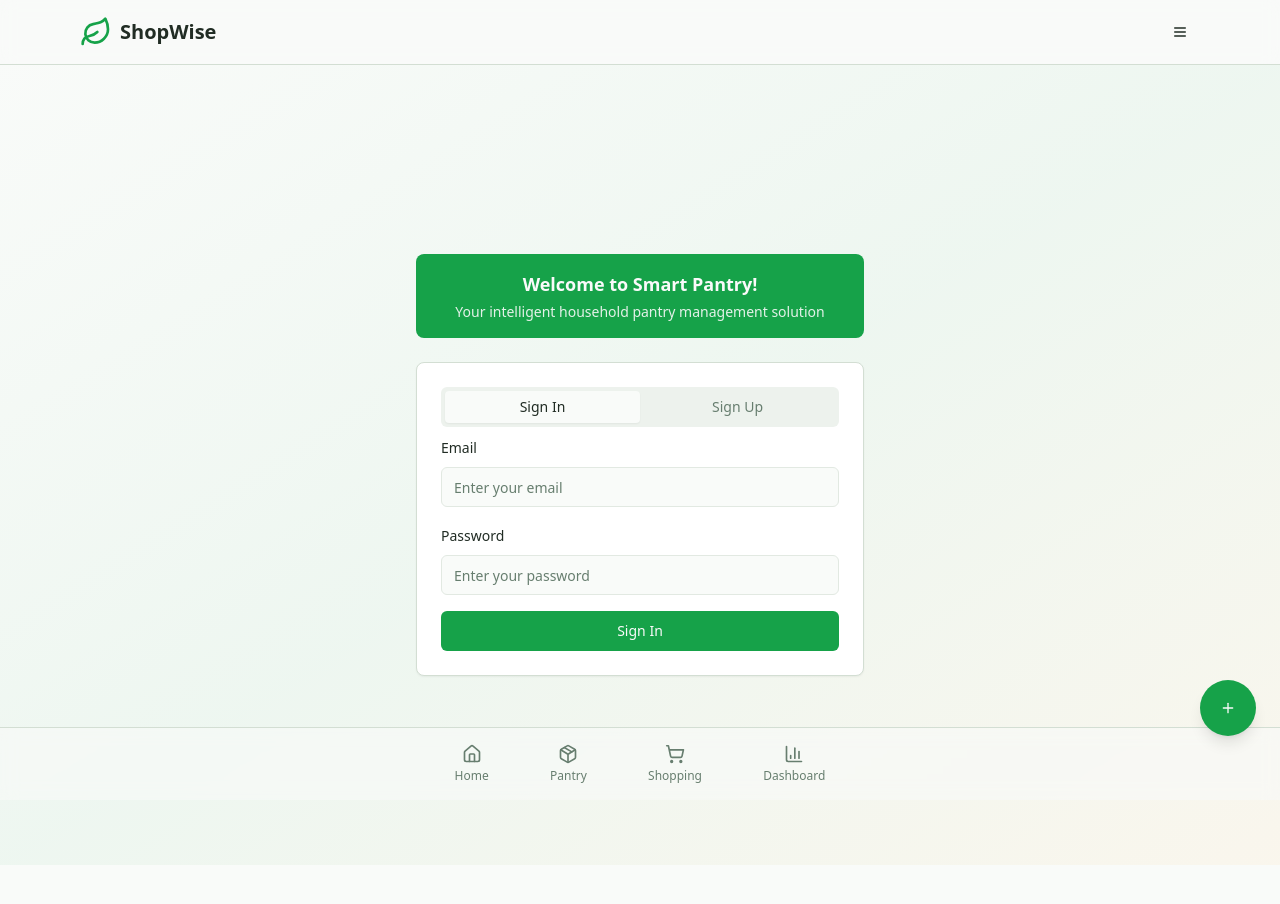
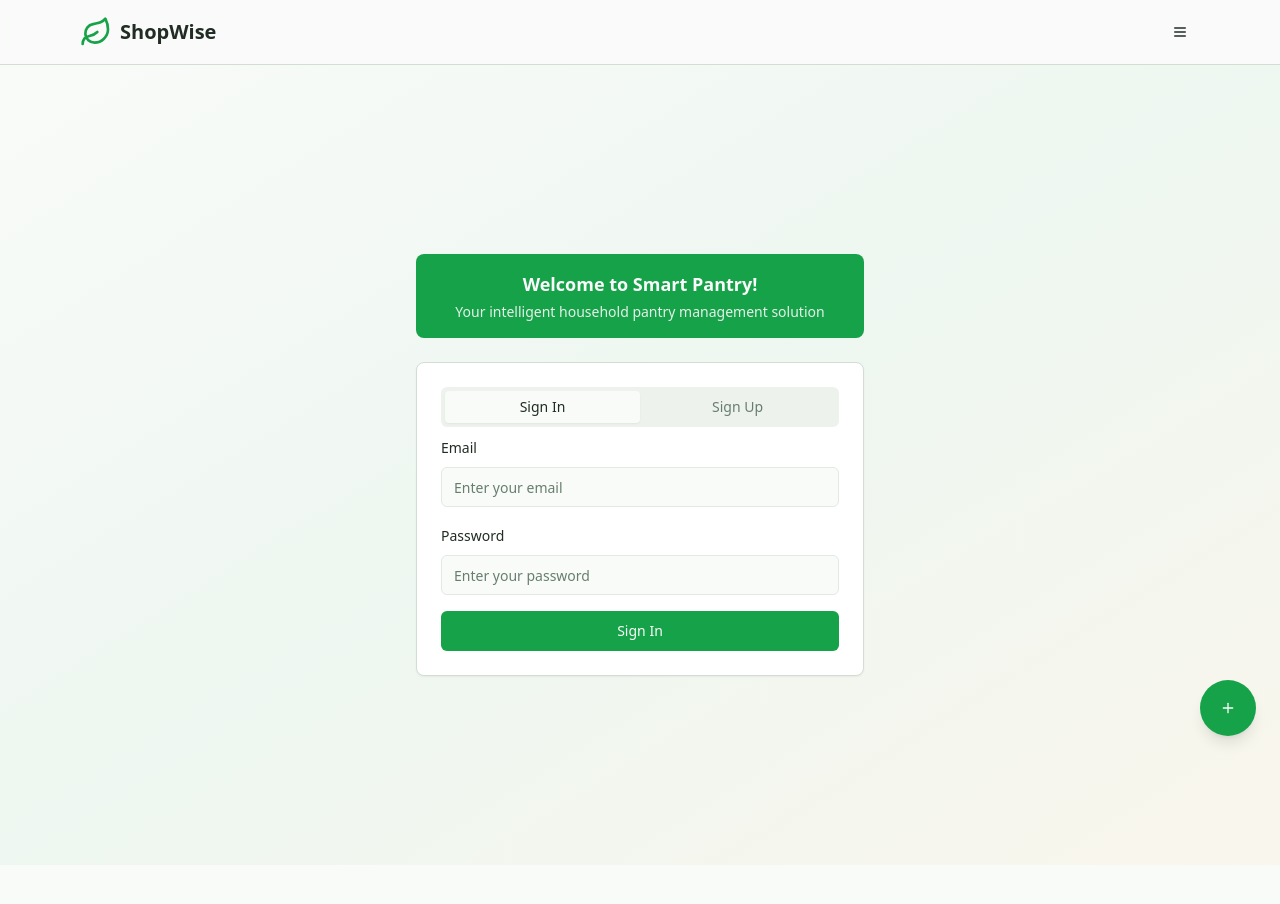
Before and after one commit to Annu113/shop-wise-v0, a React (Vite) app: page /auth in a window 1280 px wide. Shown: the top 904 px of the page. Built offline with nearby package versions, Linux system fonts and the light colour scheme.

Commit message:
Conditionally render bottom tabs
Show the bottom tab navigation (Home, Pantry, Shopping, Dashboard) only after a user has successfully signed in.

```diff
--- a/src/App.tsx
+++ b/src/App.tsx
@@ -7,7 +7,7 @@ import { Navigation } from "@/components/Navigation";
 import { BottomNavigation } from "@/components/BottomNavigation";
 import { FloatingQuickAdd } from "@/components/FloatingQuickAdd";
 import { PantryProvider } from "@/contexts/PantryContext";
-import { AuthProvider } from "@/contexts/AuthContext";
+import { AuthProvider, useAuth } from "@/contexts/AuthContext";
 import { PersonaProvider } from "@/contexts/PersonaContext";
 import { NotificationsProvider } from "@/contexts/NotificationsContext";
 import ProtectedRoute from "@/components/ProtectedRoute";
@@ -22,6 +22,11 @@ import AcceptInvitation from "./pages/AcceptInvitation";
 import NotFound from "./pages/NotFound";
 
 const queryClient = new QueryClient();
+
+const AuthenticatedBottomNav = () => {
+  const { user } = useAuth();
+  return user ? <BottomNavigation /> : null;
+};
 
 const App = () => (
   <QueryClientProvider client={queryClient}>
@@ -73,7 +78,7 @@ const App = () => (
                 </Routes>
                 <FloatingQuickAdd />
               </div>
-              <BottomNavigation />
+              <AuthenticatedBottomNav />
             </BrowserRouter>
             </PantryProvider>
           </NotificationsProvider>
```
